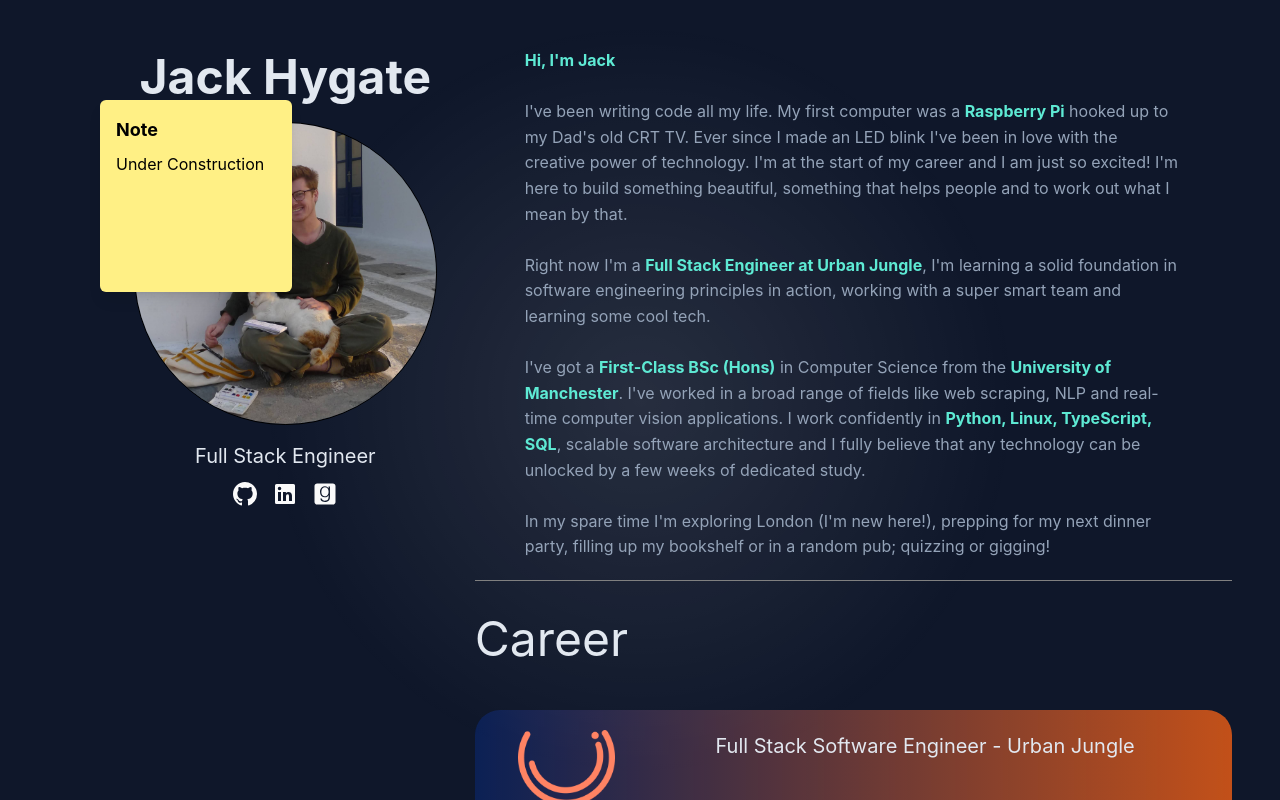
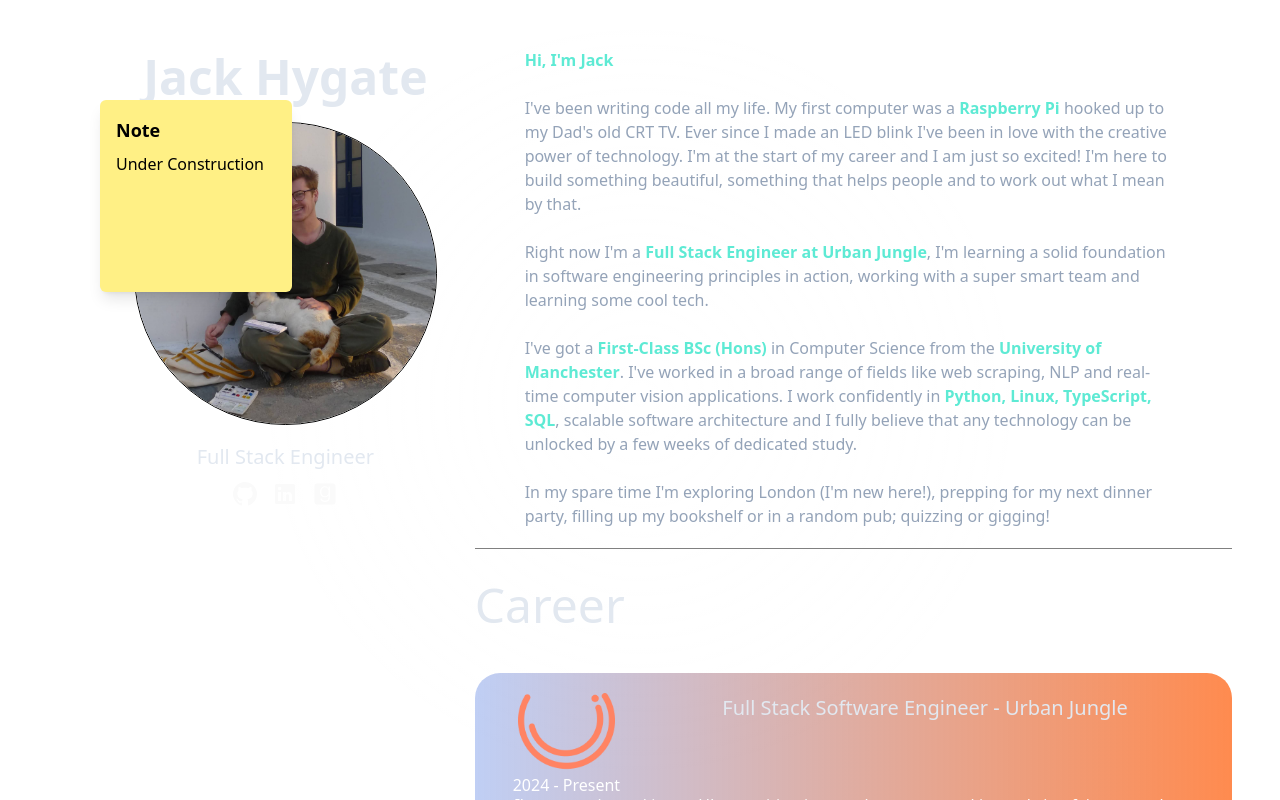
Before and after one commit to jhygate/jhygate.github.io, an Angular app: page / in a window 1280 px wide. Shown: the top 800 px of the page. Built offline with nearby package versions, Linux system fonts and the light colour scheme.

Commit message:
starting to sort css

```diff
--- a/src/index.html
+++ b/src/index.html
@@ -6,7 +6,7 @@
     <base href="/" />
     <link rel="icon" type="image/x-icon" href="assets/images/J.png" />
   </head>
-  <body>
+  <body class="background-color: rgba(15, 23, 42, 1.0)">
     <app-root></app-root>
   </body>
 </html>
--- a/src/styles.css
+++ b/src/styles.css
@@ -4,12 +4,7 @@
 
 
 body {
-    line-height: 1.6;
-    margin: 0;
-    padding: 0;
-    background-color: rgba(15, 23, 42, 1.0);
-    font-family: 'Inter', sans-serif;
-    height: fit-content;
+
   }
 
   .container {
```
